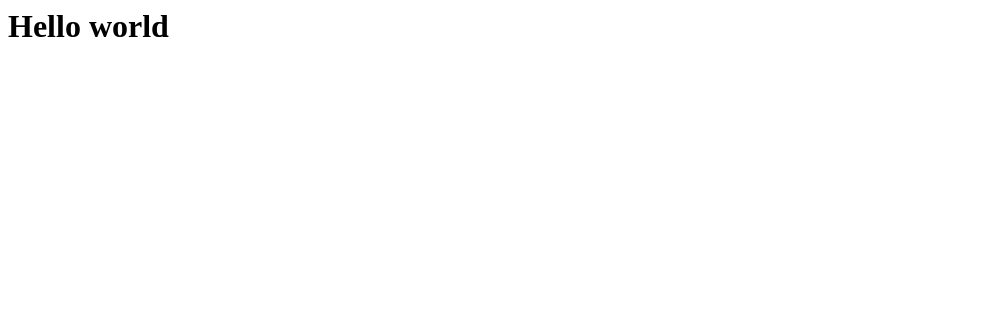
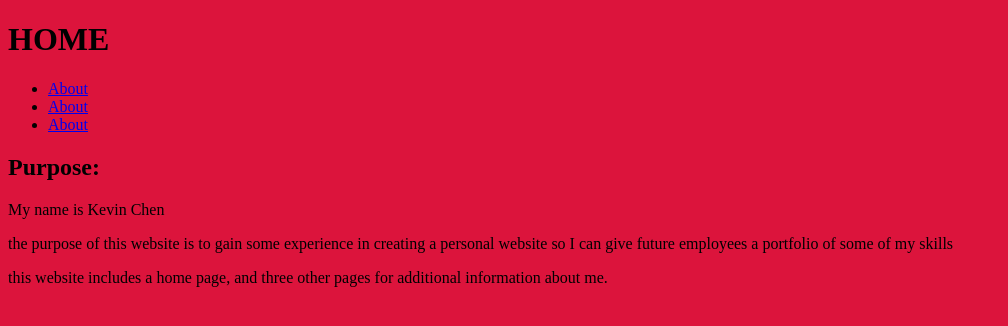
Before and after one commit to Kevin-Chen1/Kevin-Chen1.github.io, a plain HTML site: page index.html in a window 1280 px wide. Shown: the whole page, without its empty margins (0-1008 px from the left). Drawn offline with Linux system fonts and the light colour scheme.

Commit message:
Update index.html

```diff
--- a/index.html
+++ b/index.html
@@ -1 +1,26 @@
-<h1>Hello world</h1>
+<!DOCTYPE html>
+<html>
+  <head>
+    <title>Personal Website</title>
+  </head>
+  <body style="background-color:crimson">
+    <h1>HOME</h1>
+    <div class="top" id="top">
+      <ul id="links">
+        <li><a href="about.html">About</a></li>
+        <li><a href="projects.html">About</a></li>
+        <li><a href="skillsets.html">About</a></li>
+      </ul>
+    </div>
+    <h2>Purpose:</h2>
+    <p>
+      My name is Kevin Chen
+    </p>
+    <p>
+      the purpose of this website is to gain some experience in creating a personal website so I can give future employees a portfolio of some of my skills
+    </p>
+    <p>
+      this website includes a home page, and three other pages for additional information about me.
+    </p>
+  </body>
+</html>
```
